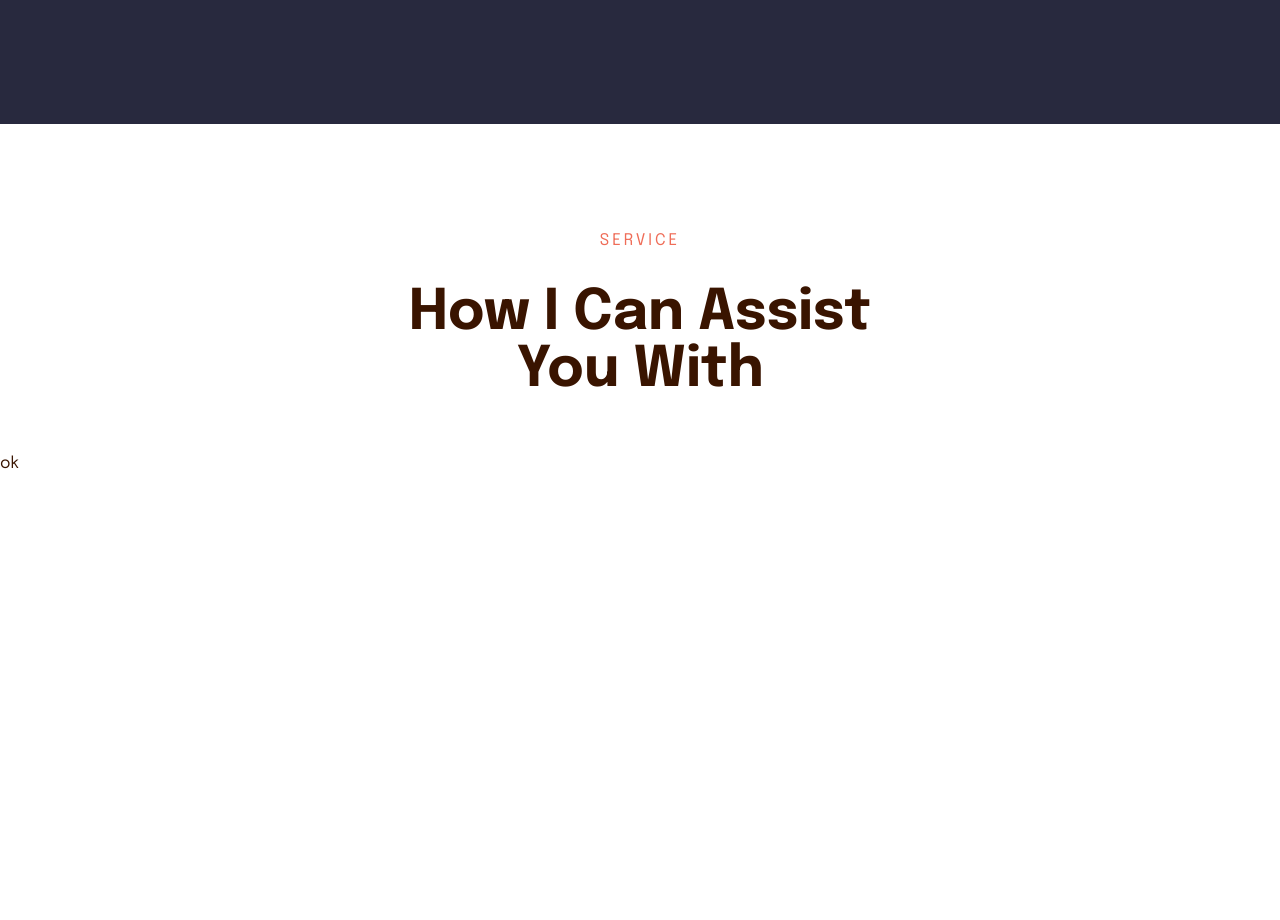
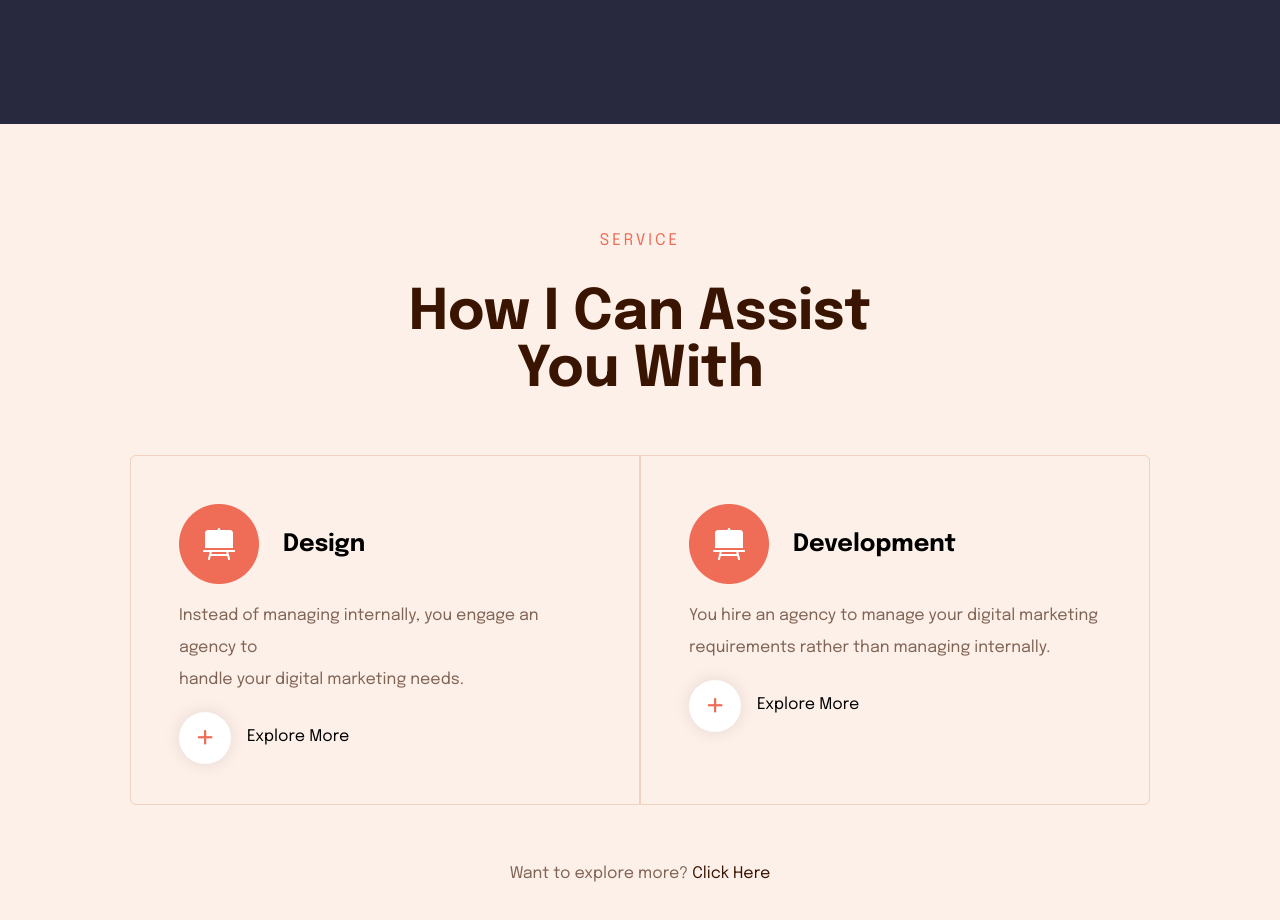
Before and after one commit to Marufux/Grow-Agency, a plain HTML site: page index.html in a window 1280 px wide. Shown: the part 760-1680 px from the top of the page. Before the commit the page ends 1232 px from the top, so only its background shows below. Drawn offline with Linux system fonts and the light colour scheme.

Commit message:
service section done

```diff
--- a/css/style.css
+++ b/css/style.css
@@ -121,6 +121,8 @@ header {
 /* service secction styles starts  */
 .service {
     padding-top: 92px;
+    background-color: #FDF0E9;
+    padding-bottom: 100px;
 }
 
 .service-heading p {
@@ -137,8 +139,88 @@ header {
     bottom: 10px;
 }
 
+.design-development-container {
+    color: black;
+}
+
+.design-development-container {
+    display: flex;
+    padding-left: 130px;
+    padding-right: 130px;
+}
+
+.design-development {
+    border: 1px solid #F3D1BF;
+    border-radius: 6px 0px 0px 6px;
+    width: 586px;
+    height: 252px;
+    padding: 48px;
+}
+
+.icon-heading {
+    display: flex;
+    align-items: center;
+}
+
+.icon-heading h3 {
+    font-size: 24px;
+}
+
+#Instead-managing {
+    color: #391400A3;
+    line-height: 32px;
+
+}
+
+.icon-heading img {
+    width: 80px;
+    height: 80px;
+    margin-right: 24px;
+}
+
+.plus-icon {
+    border: 0px solid black;
+    box-shadow: 0 0 15px rgba(131, 122, 122, 0.2);
+    color: #EF6D58;
+    display: inline-block;
+    border-radius: 50%;
+    height: 14px;
+    width: 14px;
+    font-size: 18px;
+    padding: 19px;
+    text-align: center;
+    display: flex;
+    justify-content: center;
+    align-items: center;
+    background-color: #FFFFFF;
+    margin-right: 16px;
+}
+
+.explore-more {
+    display: flex;
+}
+
+#second-box {
+    border: 1px solid #F3D1BF;
+    border-radius: 0px 6px 6px 0px;
+}
+
+.more-service {
+    margin-top: 60px;
+    text-align: center;
+}
+
+.more-service p {
+    color: #391400A3;
+    font-size: 16px;
+    font-weight: 400;
+}
+
+.more-service a {
+    text-decoration: none;
+    color: #391400;
+    font-size: 16px;
+    font-weight: 400;
+}
 
 /* service secction styles ends  */
-span {
-    color: #391400;
-}
--- a/index.html
+++ b/index.html
@@ -9,6 +9,9 @@
     <!-- css link  -->
     <link rel="stylesheet" href="css/style.css">
     <!-- css link  -->
+    <!-- font awesome link  -->
+    <script src="https://kit.fontawesome.com/8973bb4f88.js" crossorigin="anonymous"></script>
+    <!-- font awesome link  -->
 </head>
 
 <body>
@@ -76,11 +79,52 @@
                 </h1>
             </div>
         </div>
+        <div class="design-development-container">
+            <div class="design-development">
+                <div class="icon-heading">
+                    <img src="Images/Icons/board-1.png" alt="">
+                    <h3>
+                        Design
+                    </h3>
+                </div>
+                <p id="Instead-managing">
+                    Instead of managing internally, you engage an agency to <br> handle your digital marketing needs.
+                </p>
+                <div class="explore-more">
+                    <div class="plus-icon">
+                        <i class="fa-solid fa-plus"></i>
+                    </div>
+                    <p>
+                        Explore More
+                    </p>
+                </div>
+            </div>
+            <div class="design-development" id="second-box">
+                <div class="icon-heading">
+                    <img src="Images/Icons/board-1.png" alt="">
+                    <h3>
+                        Development
+                    </h3>
+                </div>
+                <p id="Instead-managing">
+                    You hire an agency to manage your digital marketing <br> requirements rather than managing
+                    internally.
+                </p>
+                <div class="explore-more">
+                    <div class="plus-icon">
+                        <i class="fa-solid fa-plus"></i>
+                    </div>
+                    <p>
+                        Explore More
+                    </p>
+                </div>
+            </div>
+        </div>
+        <div class="more-service">
+            <p>Want to explore more? <a href="">Click Here</a></p>
+        </div>
     </section>
     <!-- service section endss  -->
-    <span>
-        ok
-    </span>
 </body>
 
 </html>
```
